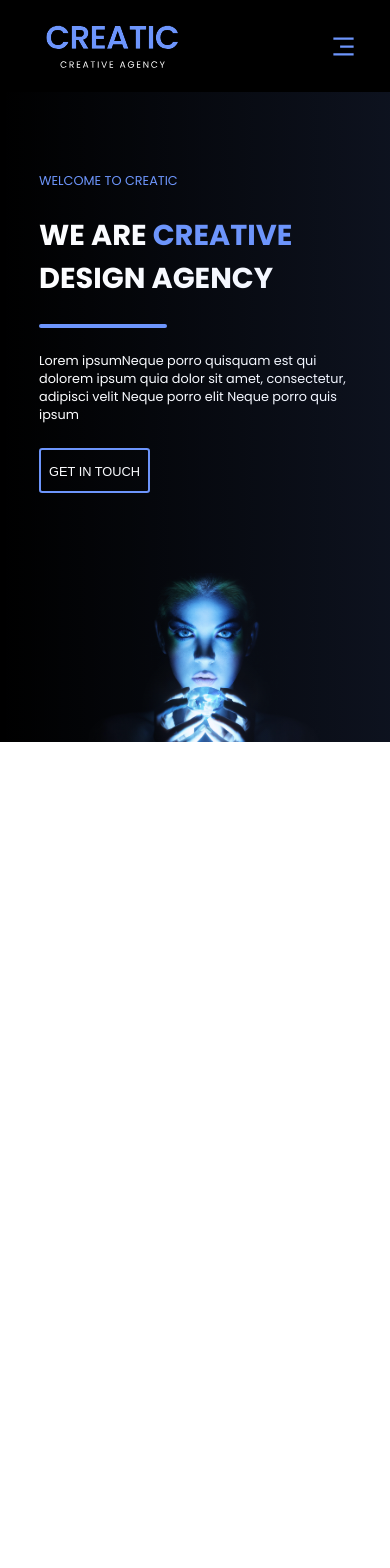
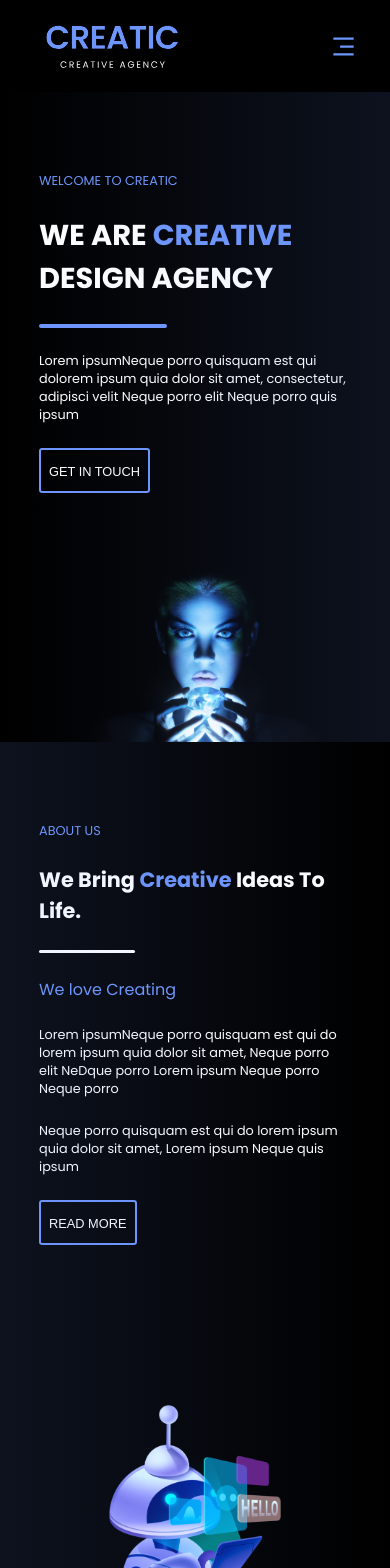
Before and after one commit to yagosantosog/creatic, a React (Create React App) app: page / in a window 390 px wide. Shown: the top 1568 px of the page. Before the commit the page ends 844 px from the top, so only its background shows below. Built offline with nearby package versions, Linux system fonts and the light colour scheme.

Commit message:
add styles and content to about Us section

```diff
--- a/src/App.css
+++ b/src/App.css
@@ -6,7 +6,7 @@
 
 body {
     font-family: Poppins, sans-serif;
-    overflow-x: hidden;
+    background: var(--bg-color);
 }
 
 img {
@@ -18,7 +18,7 @@ a {
 }
 
 .section_padding {
-    padding: 0 10% 10% 10%;
+    padding: 10rem 0;
 }
 
 .original_gradient {
--- a/src/components/card/Card.jsx
+++ b/src/components/card/Card.jsx
@@ -1,10 +1,14 @@
 import React from 'react';
 import './card.css';
 
-const Card = () => {
+const Card = ({image, alt, title, text}) => {
   return (
-    <div>
-
+    <div className='creatic__card'>
+      <div className="creatic__card-image">
+        <img src={image} alt={alt} />
+      </div>
+      <h3>{title}</h3>
+      <p>{text}</p>
     </div>
   )
 }
--- a/src/components/cta/Cta.jsx
+++ b/src/components/cta/Cta.jsx
@@ -3,13 +3,14 @@ import './cta.css'
 
 
 
-const Cta = ({theme, title, text, btn_text }) => {
+const Cta = ({theme, title, subtitle, text, btn_text }) => {
   return (
     <div className='creatic__cta'>
-      <p>{theme}</p>
-      <h2>{title}</h2>
+      <>{theme}</>
+      <>{title}</>
       <div className="color-bar"></div>
-      <p>{text}</p>
+      <>{subtitle}</>
+      <>{text}</>
       <div className="creatic__cta-btn">
         <button type='button'>{btn_text}</button>
       </div>
--- a/src/components/cta/cta.css
+++ b/src/components/cta/cta.css
@@ -11,11 +11,15 @@
     font-size: 1.2rem;
 }
 
-.creatic__cta h2 {
+.creatic__cta h1 {
     font-size: 3rem;
 }
 
-.creatic__cta .span {
+.creatic__cta h2 {
+    font-size: 2.4rem;
+}
+
+.main-word {
     color: var(--main-color);
 }
 
@@ -56,8 +60,12 @@
         font-size: 0.8rem;
     }
 
+    .creatic__cta h1 {
+        font-size: 2.6rem;
+    }
+
     .creatic__cta h2 {
-        font-size: 2.6rem;
+        font-size: 1.5rem;
     }
 
     .creatic__cta-btn button{
@@ -66,7 +74,11 @@
 }
 
 @media screen and (max-width: 767px) {
-    .creatic__cta h2 {
+    .creatic__cta h1 {
         font-size: 1.8rem;
     }
+
+    .creatic__cta h2 {
+        font-size: 1.3rem;
     }
+    }
--- a/src/containers/aboutUs/AboutUs.jsx
+++ b/src/containers/aboutUs/AboutUs.jsx
@@ -1,10 +1,21 @@
 import React from 'react';
 import './aboutUs.css';
+import robot from '../../assets/robot.png'
+import { Cta } from '../../components';
 
 const AboutUs = () => {
   return (
-    <div>
-
+    <div className='creatic__aboutUs'>
+      <div className="original_gradient"></div>
+      <div className="creatic__aboutUs-container">
+        <div className="creatic__aboutUs-container_image">
+          <img src={robot} alt="A robot saying hello" />
+        </div>
+        <div className="creatic__aboutUs-container_content">
+          < Cta  theme={<p>ABOUT US</p>} title={<h2>We Bring <span className='main-word'>Creative</span> Ideas To Life.</h2>} subtitle={<span>We love Creating</span>} text={<><p>Lorem ipsumNeque porro quisquam est qui do lorem ipsum quia dolor sit amet,  Neque porro elit NeDque porro  Lorem ipsum Neque porro Neque porro</p>
+          <p>Neque porro quisquam est qui do lorem ipsum quia dolor sit amet,  Lorem ipsum Neque quis ipsum</p></>} btn_text='READ MORE'/>
+        </div>
+      </div>
     </div>
   )
 }
--- a/src/containers/aboutUs/aboutUs.css
+++ b/src/containers/aboutUs/aboutUs.css
@@ -0,0 +1,66 @@
+.creatic__aboutUs {
+    background: var(--bg-color);
+    position: relative;
+}
+
+.creatic__aboutUs .original_gradient{
+    left: 0;
+    transform: rotateY(180deg);
+}
+
+.creatic__aboutUs-container {
+    display: flex;
+    align-items: center;
+    justify-content: space-between;
+    max-width: 80%;
+    margin: 0 auto;
+}
+
+.creatic__aboutUs-container_image{
+    display: flex;
+    align-items: center;
+    justify-content: center;
+    flex: 1;
+    padding: 5rem 0 0 0;
+}
+
+.creatic__aboutUs-container_image img {
+    max-width: 55%;
+}
+
+.creatic__aboutUs-container_content {
+    flex: 1;
+    display: flex;
+    align-items: center;
+    justify-content: flex-end;
+}
+
+.creatic__aboutUs-container_content .creatic__cta{
+    max-width: 80%;
+    padding: 5rem 0;
+
+}
+
+.creatic__aboutUs-container_content .creatic__cta span{
+    color: var(--main-color);
+}
+
+.creatic__aboutUs-container_content  .color-bar {
+    background: var(--text-color);
+    width: 6rem;
+    height: 0.16rem;
+}
+
+@media screen and (max-width: 1023px) {
+    .creatic__aboutUs-container {
+        flex-direction: column-reverse;
+    }
+
+    .creatic__aboutUs-container_content {
+        justify-content: center;
+    }
+
+    .creatic__aboutUs-container_content .creatic__cta{
+        max-width: 100%;
+    }
+}
--- a/src/containers/header/Header.jsx
+++ b/src/containers/header/Header.jsx
@@ -9,7 +9,7 @@ const Header = () => {
       <div className='original_gradient'></div>
       <div className="creatic__header-container">
         <div className="creatic__header-container_content">
-        <Cta theme='WELCOME TO CREATIC' title={<span>WE ARE <span className='span'>CREATIVE</span> DESIGN AGENCY</span>} text='Lorem ipsumNeque porro quisquam est qui dolorem ipsum quia dolor sit amet, consectetur, adipisci velit Neque porro elit Neque porro quis ipsum' btn_text='GET IN TOUCH'/>
+        <Cta theme={<p>WELCOME TO CREATIC</p>} title={<h1>WE ARE <span className='main-word'>CREATIVE</span> DESIGN AGENCY</h1>} text={<p>Lorem ipsumNeque porro quisquam est qui dolorem ipsum quia dolor sit amet, consectetur, adipisci velit Neque porro elit Neque porro quis ipsum</p>} btn_text='GET IN TOUCH'/>
         </div>
         <div className="creatic__header-container_image">
           <img src={jewelWoman} alt="A beautiful woman with a big jewel" />
--- a/src/containers/header/header.css
+++ b/src/containers/header/header.css
@@ -14,7 +14,7 @@
 
 .creatic__header-container_content .creatic__cta {
     flex: 1 1 auto;
-    padding: 5rem 0 5rem 0;
+    padding: 5rem 0;
 }
 
 .creatic__header-container_image {
--- a/src/containers/services/Services.jsx
+++ b/src/containers/services/Services.jsx
@@ -3,8 +3,25 @@ import './services.css';
 
 const Services = () => {
   return (
-    <div>
+    <div className='creatic__services'>
+      <div className="creatic__services-container">
+        <div className="creatic__services-container_content"></div>
+        <div className="creatic_services-container_cards">
+          <div className="creatic__services-container_cards-card1">
 
+          </div>
+          <div className="creatic__services-container_cards-card2">
+
+          </div>
+          <div className="creatic__services-container_cards-card3">
+
+          </div>
+          <div className="creatic__services-container_cards-card4">
+
+          </div>
+
+        </div>
+      </div>
     </div>
   )
 }
```
Also changed, not shown: src/assets/robot.png.
